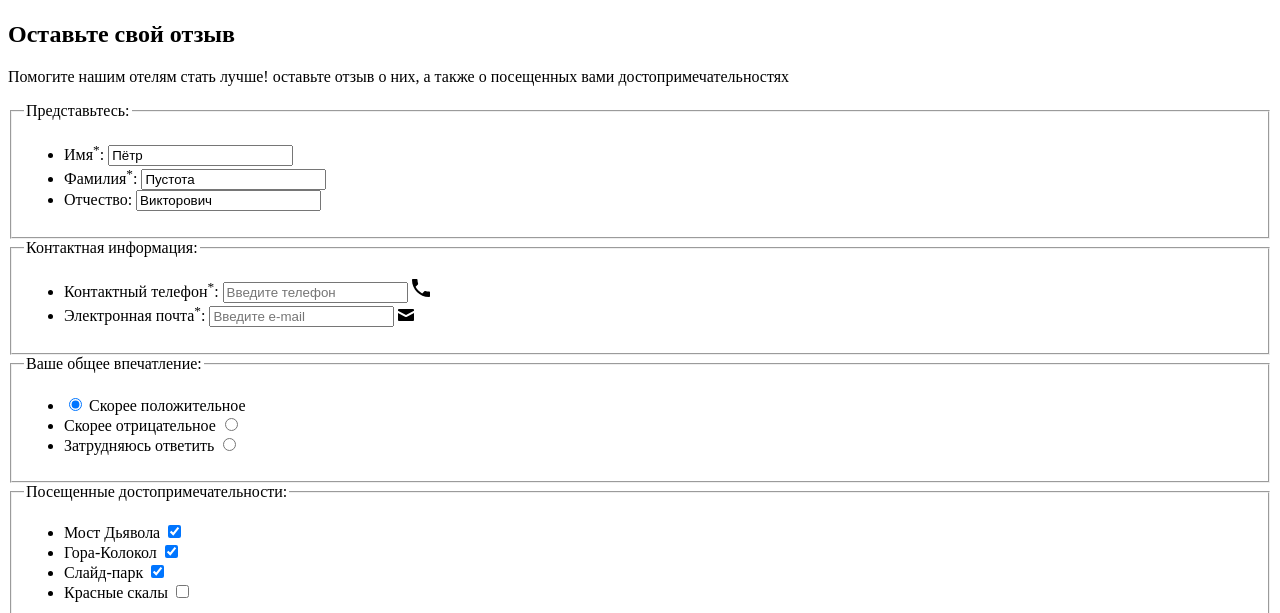
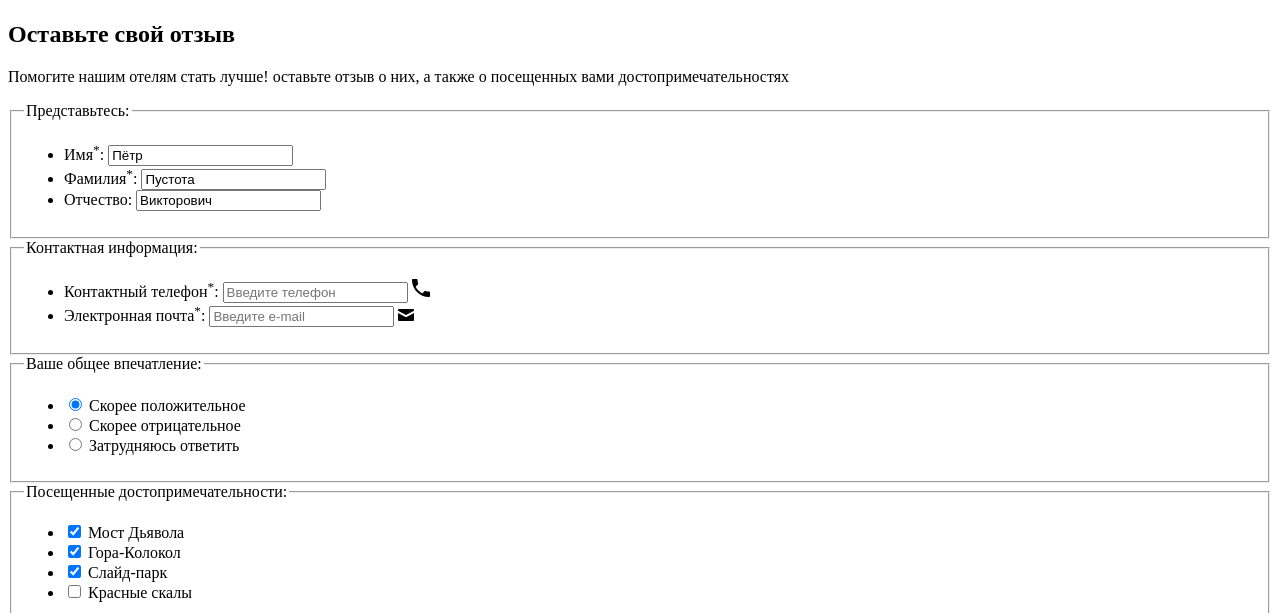
Before and after one commit to htmlacademy-adaptive/2172405-sedona-27, a website: page source/form.html in a window 1280 px wide. Shown: the part 339-952 px from the top of the page. Drawn offline with Linux system fonts and the light colour scheme.

Commit message:
вносит правки в разметку

```diff
--- a/source/form.html
+++ b/source/form.html
@@ -97,19 +97,21 @@
           <legend class="fieldset__title">Ваше общее впечатление:</legend>
           <ul class="fieldset__list">
             <li class="fieldset__item">
-              <label class="fieldset__impressions-label">
-                <input type="radio" class="fieldset__radio" name="impressions" value="positive" checked>
-                <span>Скорее положительное</span>
+              <label class="fieldset__label radio">
+                <input class="radio__input" type="radio" name="impressions" value="positive" checked>
+                <span class="radio__label">Скорее положительное</span>
               </label>
             </li>
             <li class="fieldset__item">
-              <label class="form-data__impressions-label" for="negative">Скорее отрицательное
-                <input type="radio" class="fieldset__radio" id="negative" name="impressions" value="negative">
+              <label class="fieldset__label radio">
+                <input class="radio__input" type="radio" name="impressions" value="negative">
+                <span class="radio__label">Скорее отрицательное</span>
               </label>
             </li>
             <li class="fieldset__item">
-              <label class="fieldset__impressions-label">Затрудняюсь ответить
-                <input type="radio" class="fieldset__radio" name="impressions" value="dont-know">
+              <label class="fieldset__label radio">
+                <input class="radio__input" type="radio" name="impressions" value="dont-know">
+                <span class="radio__label">Затрудняюсь ответить</span>
               </label>
             </li>
           </ul>
@@ -118,32 +120,38 @@
           <legend class="fieldset__title">Посещенные достопримечательности:</legend>
           <ul class="fieldset__list">
             <li class="fieldset__item">
-              <label class="fieldset__sites-label">Мост Дьявола
-                <input type="checkbox" class="fieldset__checkbox" name="devil" checked>
+              <label class="fieldset__label checkbox">
+                <input class="checkbox__input" type="checkbox" name="devil" checked>
+                <span class="checkbox__label">Мост Дьявола</span>
               </label>
             </li>
             <li class="fieldset__item">
-              <label class="fieldset__sites-label">Гора-Колокол
-                <input type="checkbox" class="fieldset__checkbox" name="bell" checked>
+              <label class="fieldset__label checkbox">
+                <input class="checkbox__input" type="checkbox" name="bell" checked>
+                <span class="checkbox__label">Гора-Колокол</span>
               </label>
             </li>
             <li class="fieldset__item">
-              <label class="fieldset__sites-label">Слайд-парк
-                <input type="checkbox" class="fieldset__checkbox" name="slide-park" checked>
+              <label class="fieldset__label checkbox">
+                <input class="checkbox__input" type="checkbox" name="slide-park" checked>
+                <span class="checkbox__label">Слайд-парк</span>
               </label>
             </li>
             <li class="fieldset__item">
-              <label class="fieldset__sites-label">Красные скалы
-                <input type="checkbox" class="fieldset__checkbox" name="red-rocks">
+              <label class="fieldset__label checkbox">
+                <input class="checkbox__input" type="checkbox" name="red-rocks">
               </label>
+              <span class="checkbox__label">Красные скалы</span>
             </li>
           </ul>
         </fieldset>
 
         <div class="form-data__emotions">
           <legend class="form-data__emotions-title">Опишите свои эмоции:</legend>
-          <textarea class="form-data__emotions-input" name="emotions" rows="5"
-            placeholder="Опишите подробно все свои восторги"></textarea>
+          <label class="visually-hidden">
+            <textarea class="form-data__emotions-input" name="emotions" rows="5"
+              placeholder="Опишите подробно все свои восторги"></textarea>
+          </label>
         </div>
 
         <button class="form-data__button" type="submit">Отправить отзыв</button>
```
Also changed, not shown: source/catalog.html (+8 -8 lines), source/index.html (+6 -8 lines), 1 other file.
